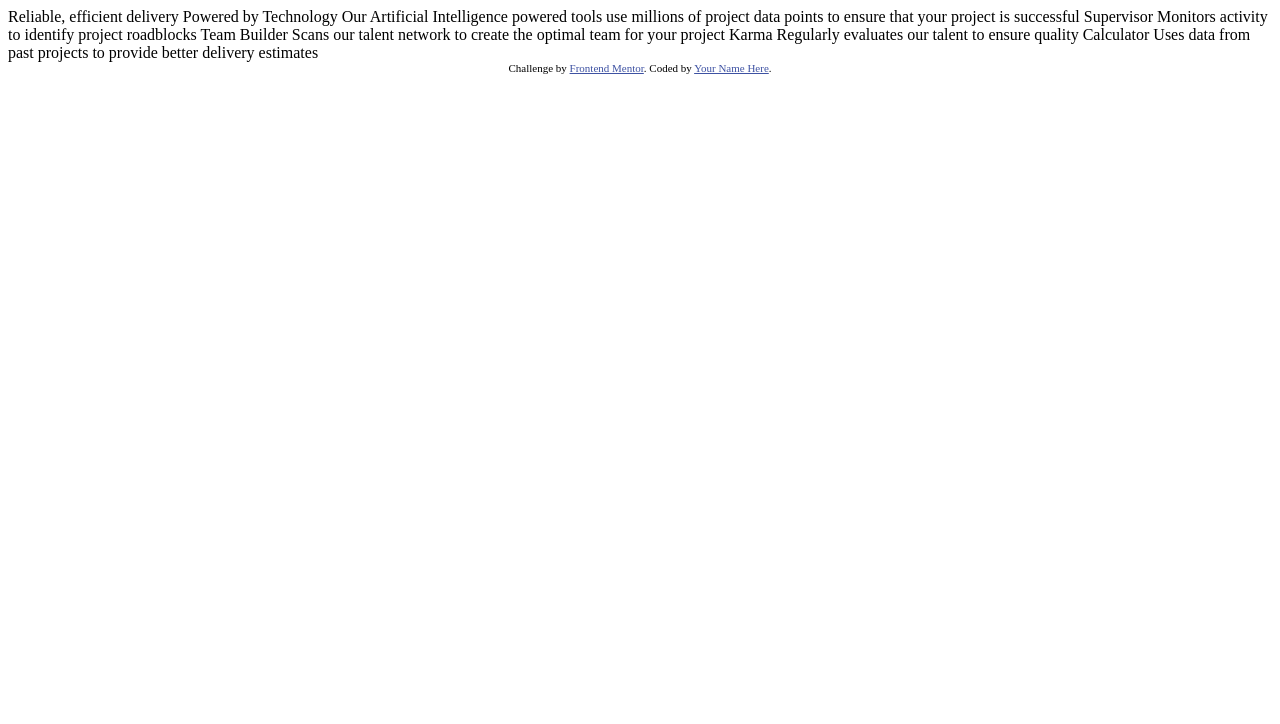
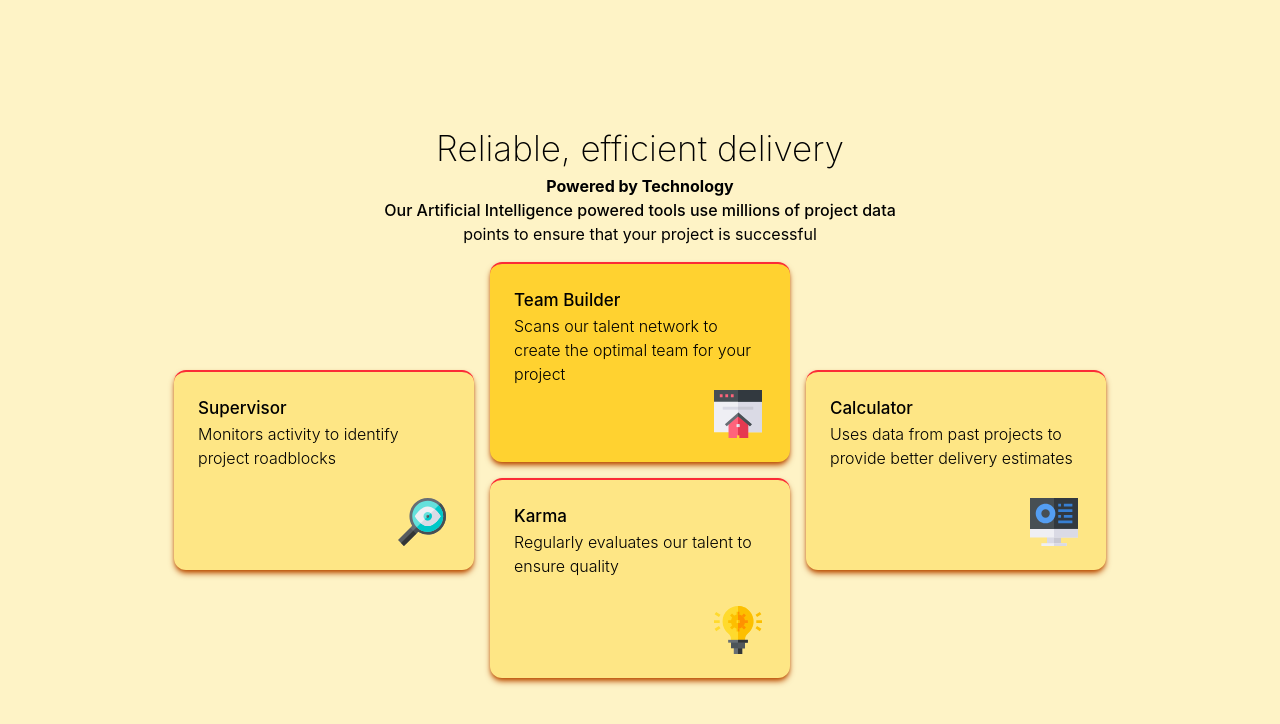
Before and after one commit to dhruvijadejaa/Tailwind_four-card-features-section, a website built with Vite: page index.html in a window 1280 px wide. Built offline with nearby package versions, Linux system fonts and the light colour scheme.

Commit message:
final update

```diff
--- a/index.html
+++ b/index.html
@@ -1,43 +1,82 @@
-<!DOCTYPE html>
+<!doctype html>
 <html lang="en">
   <head>
-  <meta charset="UTF-8">
-  <meta name="viewport" content="width=device-width, initial-scale=1.0"> <!-- displays site properly based on user's device -->
+    <meta charset="UTF-8" />
+    <meta name="viewport" content="width=device-width, initial-scale=1.0" />
+    <!-- displays site properly based on user's device -->
 
-  <link rel="icon" type="image/png" sizes="32x32" href="./images/favicon-32x32.png">
+    <link
+      rel="icon"
+      type="image/png"
+      sizes="32x32"
+      href="./images/favicon-32x32.png"
+    />
+    <link rel="stylesheet" href="./style.css">
 
-  <title>Frontend Mentor | Four card feature section</title>
+    <title>Four card feature section</title>
 
     <!-- Feel free to remove these styles or customise in your own stylesheet 👍 -->
     <style>
-    .attribution { font-size: 0.6875rem; text-align: center; }
-    .attribution a { color: hsl(228, 45%, 44%); }
+      .attribution {
+        font-size: 0.6875rem;
+        text-align: center;
+      }
+      .attribution a {
+        color: hsl(228, 45%, 44%);
+      }
     </style>
   </head>
   <body>
+    <div class=" w-full h-screen flex justify-center items-center bg-amber-100">
+      <main class="px-10">
+        <div class="flex flex-col items-center pb-4">
+          <p class="font-extralight text-[35px]">Reliable, efficient delivery</p>
+          <p class="font-bold text-black">Powered by Technology</p>
+          <p class="self-center font-medium">
+            Our Artificial Intelligence powered tools use millions of project data <br />
+            <p class="self-center">points to ensure that your project is successful</p>
+          </p>
+        </div>
 
-  Reliable, efficient delivery
-  Powered by Technology
+        <section class="flex gap-4  items-center">
+          <div class="bg-amber-200 relative w-[300px] h-[200px] p-6 shadow-md shadow-amber-700 rounded-xl border-t border-red-500 border-t-2">
+            <h2 class="font-medium text-[17px]">Supervisor</h2>
+            <p class="font-light">Monitors activity to identify project roadblocks</p>
+            <img src="./images/icon-supervisor.svg" alt=""
+            class="absolute bottom-6 right-7 size-12">
+          </div>
 
-  Our Artificial Intelligence powered tools use millions of project data points
-  to ensure that your project is successful
+          <div class="flex flex-col gap-4">
+            <div class="bg-amber-300 relative w-[300px] h-[200px] p-6 shadow-md shadow-amber-700 rounded-xl border-t border-red-500 border-t-2">
+              <h2 class="font-medium text-[17px]">Team Builder</h2>
+              <p class="font-light">
+                Scans our talent network to create the optimal team for your
+                project
+              </p>
+               <img src="./images/icon-team-builder.svg" alt=""
+            class="absolute bottom-6 right-7 size-12">
+            </div>
 
-  Supervisor
-  Monitors activity to identify project roadblocks
+            <div class="bg-amber-200 relative w-[300px] h-[200px] p-6 shadow-md shadow-amber-700 rounded-xl border-t border-red-500 border-t-2">
+              <h2 class="font-medium text-[17px]">Karma</h2>
+              <p class="font-light">Regularly evaluates our talent to ensure quality</p>
+               <img src="./images/icon-karma.svg" alt=""
+            class="absolute bottom-6 right-7 size-12">
+            </div>
+          </div>
 
-  Team Builder
-  Scans our talent network to create the optimal team for your project
+          <div class="bg-amber-200 relative w-[300px] h-[200px] p-6 shadow-md shadow-amber-700 rounded-xl border-t border-red-500 border-t-2">
+            <h2 class="font-medium text-[17px]">Calculator</h2>
+            <p class="font-light">
+              Uses data from past projects to provide better delivery estimates
+            </p>
+             <img src="./images/icon-calculator.svg" alt=""
+            class="absolute bottom-6 right-7 size-12">
+          </div>
+        </section>
+      </main>
+    </div>
 
-  Karma
-  Regularly evaluates our talent to ensure quality
-
-  Calculator
-  Uses data from past projects to provide better delivery estimates
-
-
-      <footer class="attribution">
-      Challenge by <a href="https://www.frontendmentor.io?ref=challenge">Frontend Mentor</a>.
-      Coded by <a href="#">Your Name Here</a>.
-    </footer>
+    <source src="./main.js" type="" />
   </body>
 </html>
--- a/main.js
+++ b/main.js
@@ -0,0 +1 @@
+import './style.css'
--- a/style.css
+++ b/style.css
@@ -0,0 +1 @@
+@import "tailwindcss";
--- a/vite.config.js
+++ b/vite.config.js
@@ -0,0 +1,7 @@
+
+import { defineConfig } from 'vite'
+import tailwindcss from '@tailwindcss/vite'
+
+export default defineConfig({
+  plugins: [tailwindcss()],
+})
```
Also changed, not shown: package.json (added, +29 -0 lines), 1 other file. Lines whose indentation alone changed are shown as unchanged.
